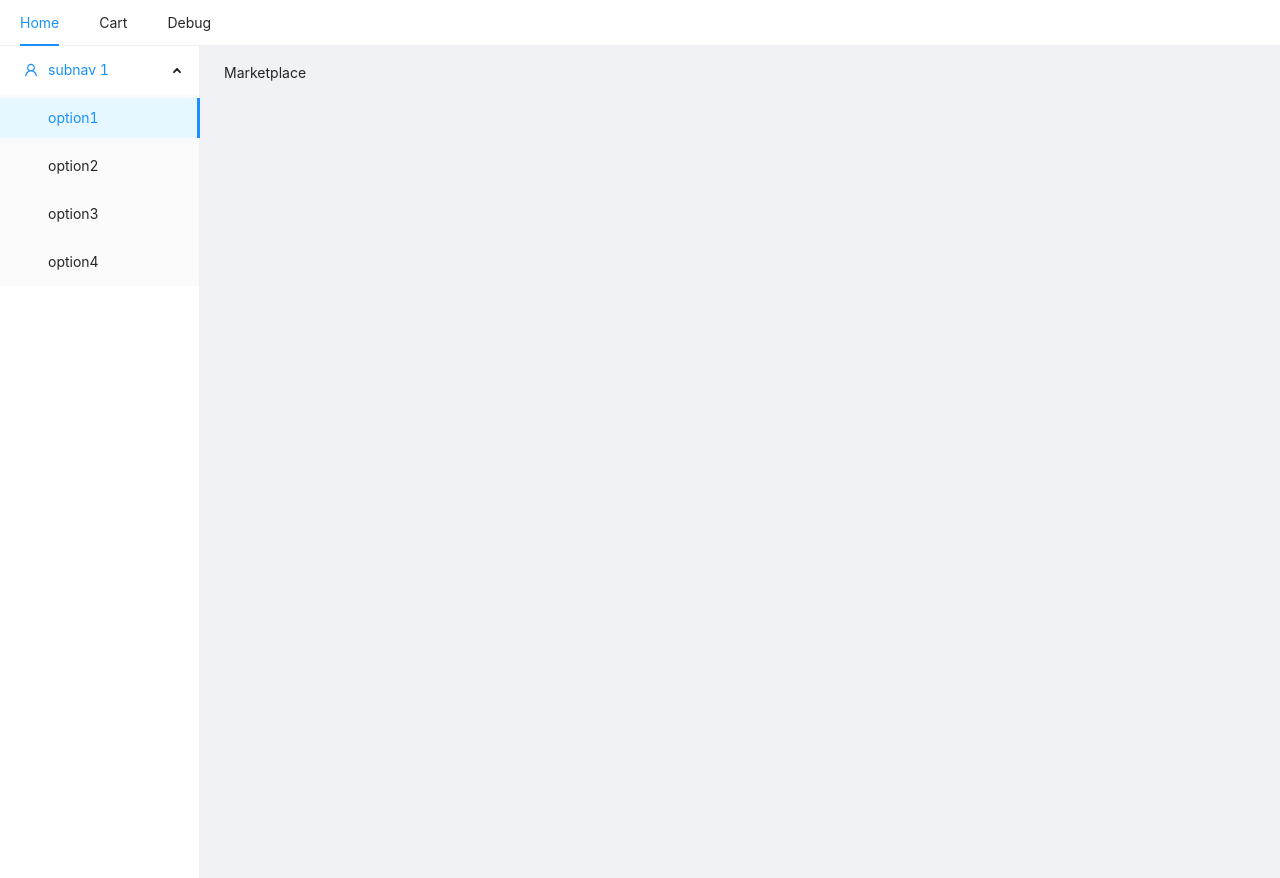
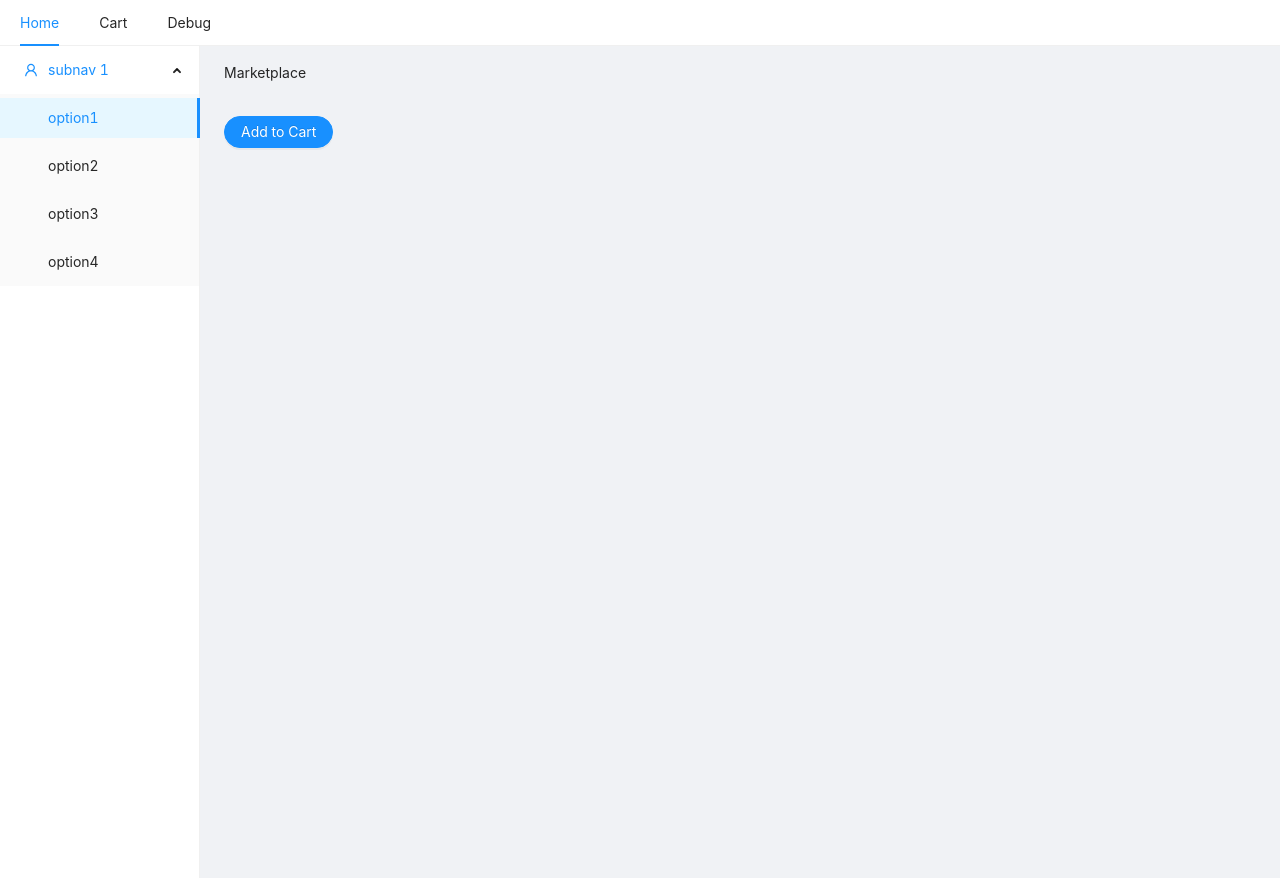
Before and after one commit to thespacemanatee/ShoppiDB, a React (Create React App) app in the folder shoppi_market/: page /home in a window 1280 px wide. Built offline with nearby package versions, Linux system fonts and the light colour scheme.

Commit message:
Add to cart button

```diff
--- a/shoppi_market/src/index.tsx
+++ b/shoppi_market/src/index.tsx
@@ -1,20 +1,23 @@
-import React from "react";
-import ReactDOM from "react-dom";
-import { BrowserRouter } from "react-router-dom";
-import "./index.css";
-import App from "./App";
-import reportWebVitals from "./reportWebVitals";
+import React from "react"
+import { createRoot } from "react-dom/client"
+import { BrowserRouter } from "react-router-dom"
+import "./index.css"
+import App from "./App"
+import reportWebVitals from "./reportWebVitals"
 
-ReactDOM.render(
-  <React.StrictMode>
-    <BrowserRouter>
-      <App />
-    </BrowserRouter>
-  </React.StrictMode>,
-  document.getElementById("root")
-);
+const container = document.getElementById("root")
+if (container) {
+  const root = createRoot(container)
+  root.render(
+    <React.StrictMode>
+      <BrowserRouter>
+        <App />
+      </BrowserRouter>
+    </React.StrictMode>
+  )
+}
 
 // If you want to start measuring performance in your app, pass a function
 // to log results (for example: reportWebVitals(console.log))
 // or send to an analytics endpoint. Learn more: https://bit.ly/CRA-vitals
-reportWebVitals();
+reportWebVitals()
--- a/shoppi_market/src/routes/Home.tsx
+++ b/shoppi_market/src/routes/Home.tsx
@@ -1,6 +1,19 @@
-import { Breadcrumb } from "antd"
+import { Breadcrumb, Button } from "antd"
+import axios from "axios"
 
 export default function VideoSurveillance() {
+  const handleAddToCart = async () => {
+    try {
+      await axios.post("http://localhost:8000/put", {
+        data: {
+          cartId: 1,
+        },
+      })
+    } catch (err) {
+      console.error(err)
+    }
+  }
+
   return (
     <div className="h-full min-h-screen">
       <Breadcrumb>
@@ -16,6 +29,9 @@ export default function VideoSurveillance() {
             />
           ))}
       </div>
+      <Button type="primary" shape="round" onClick={handleAddToCart}>
+        Add to Cart
+      </Button>
     </div>
   )
 }
```
Also changed, not shown: 1 other file (tests, documents, lock files or other folders).
